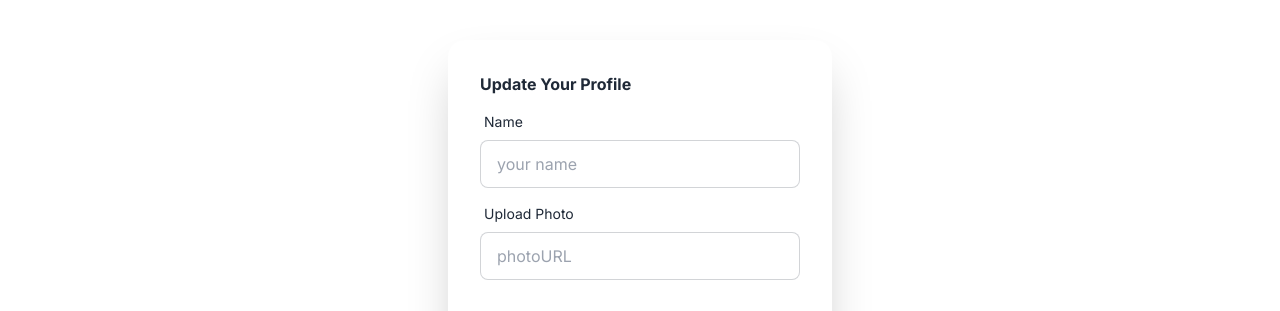
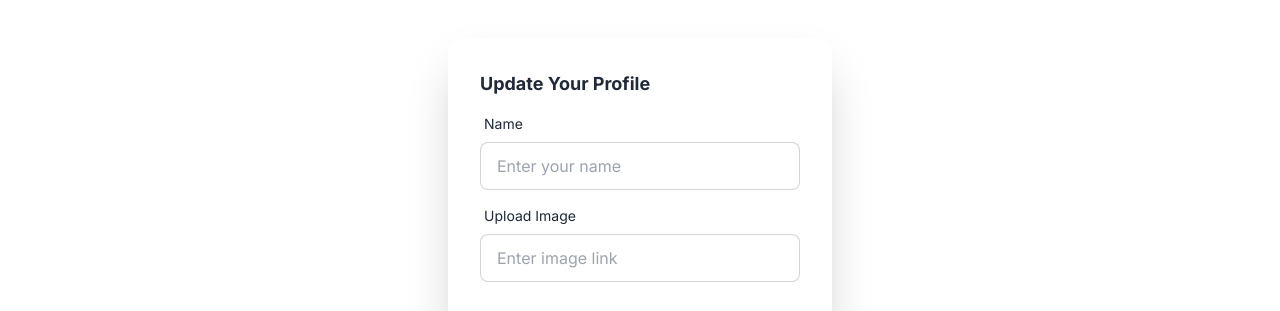
Before and after one commit to HossainRafi/Foodi, a React (Vite) app in the folder foodi-client/: page /update-profile in a window 1280 px wide. Shown: the part 184-495 px from the top of the page. Built offline with nearby package versions, Linux system fonts and the light colour scheme; no server answers.

Commit message:
update profile

```diff
--- a/foodi-client/src/contexts/AuthProvider.jsx
+++ b/foodi-client/src/contexts/AuthProvider.jsx
@@ -1,4 +1,4 @@
-/* eslint-disable no-unused-vars */
+import { createContext, useEffect, useState } from "react";
 import {
   GoogleAuthProvider,
   createUserWithEmailAndPassword,
@@ -9,10 +9,8 @@ import {
   signOut,
   updateProfile,
 } from "firebase/auth";
-import { createContext, useEffect, useState } from "react";
 import app from "../firebase/firebase.config";
 
-// export authContext
 export const AuthContext = createContext();
 const auth = getAuth(app);
 const googleProvider = new GoogleAuthProvider();
@@ -23,15 +21,17 @@ export const AuthProvider = ({ children }) => {
 
   // create an account
   const createUser = (email, password) => {
+    setLoading(true);
     return createUserWithEmailAndPassword(auth, email, password);
   };
 
-  // signup with google
-  const signupWithGmail = () => {
+  // signup with gmail
+  const signUpWithGmail = () => {
+    setLoading(true);
     return signInWithPopup(auth, googleProvider);
   };
 
-  // login with email & password
+  // login using email & password
   const login = (email, password) => {
     return signInWithEmailAndPassword(auth, email, password);
   };
@@ -42,7 +42,7 @@ export const AuthProvider = ({ children }) => {
   };
 
   // update profile
-  const updateUserProfile = ({ name, photoURL }) => {
+  const updateUserProfile = (name, photoURL) => {
     return updateProfile(auth.currentUser, {
       displayName: name,
       photoURL: photoURL,
@@ -54,9 +54,6 @@ export const AuthProvider = ({ children }) => {
     const unsubscribe = onAuthStateChanged(auth, (currentUser) => {
       // console.log(currentUser);
       setUser(currentUser);
-      if (currentUser) {
-        const userInfo = { email: currentUser.email };
-      }
       setLoading(false);
     });
 
@@ -67,14 +64,13 @@ export const AuthProvider = ({ children }) => {
 
   const authInfo = {
     user,
+    createUser,
+    signUpWithGmail,
     login,
     logOut,
+    updateUserProfile,
     loading,
-    createUser,
-    signupWithGmail,
-    updateUserProfile,
   };
-
   return (
     <AuthContext.Provider value={authInfo}>{children}</AuthContext.Provider>
   );
--- a/foodi-client/src/pages/dashboard/UpdateProfile.jsx
+++ b/foodi-client/src/pages/dashboard/UpdateProfile.jsx
@@ -1,30 +1,63 @@
-
+/* eslint-disable no-unused-vars */
+import { useContext } from "react";
+import { useForm } from "react-hook-form";
+import { AuthContext } from "../../contexts/AuthProvider";
+import { useLocation, useNavigate } from "react-router-dom";
 
 export const UpdateProfile = () => {
+  const { updateUserProfile } = useContext(AuthContext);
+  const {
+    register,
+    handleSubmit,
+    watch,
+    formState: { errors },
+  } = useForm();
+
+  const location = useLocation();
+  const navigate = useNavigate();
+  const from = location.state?.from?.pathname || "/";
+
+  const onSubmit = (data) => {
+    const name = data.name;
+    const photoURL = data.photoURL;
+    updateUserProfile(name, photoURL)
+      .then(() => {
+        // Profile updated!
+        navigate(from, { replace: true });
+        // ...
+      })
+      .catch((error) => {
+        // An error occurred
+        // ...
+      });
+  };
+
   return (
     <div className="flex items-center justify-center h-screen">
       <div className="card shrink-0 w-full max-w-sm shadow-2xl bg-base-100">
-        <form className="card-body">
-          <h3 className="font-bold">Update Your Profile</h3>
+        <form className="card-body" onSubmit={handleSubmit(onSubmit)}>
+          <h3 className="font-bold text-lg capitalize">Update Your Profile</h3>
           <div className="form-control">
             <label className="label">
               <span className="label-text">Name</span>
             </label>
             <input
+              {...register("name")}
               type="text"
-              placeholder="your name"
+              placeholder="Enter your name"
               className="input input-bordered"
               required
             />
           </div>
           <div className="form-control">
             <label className="label">
-              <span className="label-text">Upload Photo</span>
+              <span className="label-text">Upload Image</span>
             </label>
 
             <input
               type="text"
-              placeholder="photoURL"
+              {...register("photoURL")}
+              placeholder="Enter image link"
               className="input input-bordered"
               required
             />
@@ -39,4 +72,4 @@ export const UpdateProfile = () => {
       </div>
     </div>
   );
-}
+};
```
